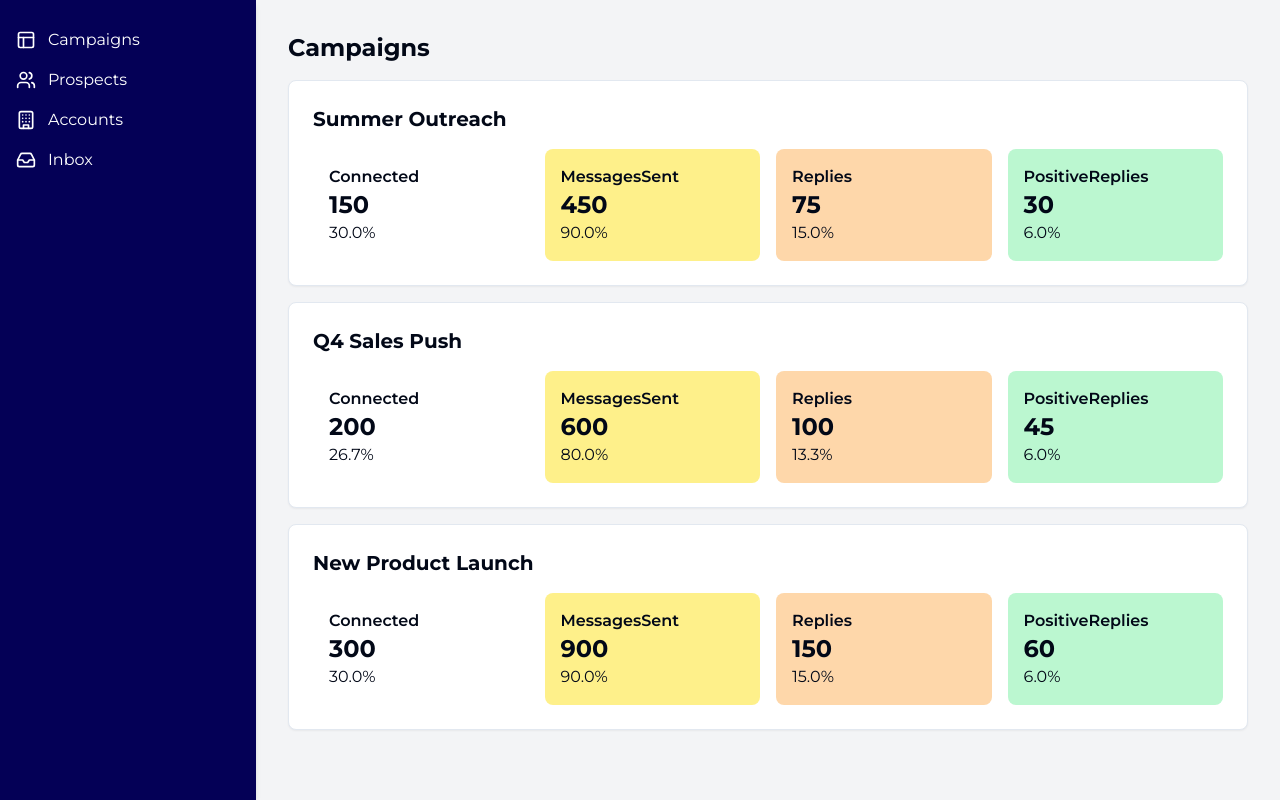
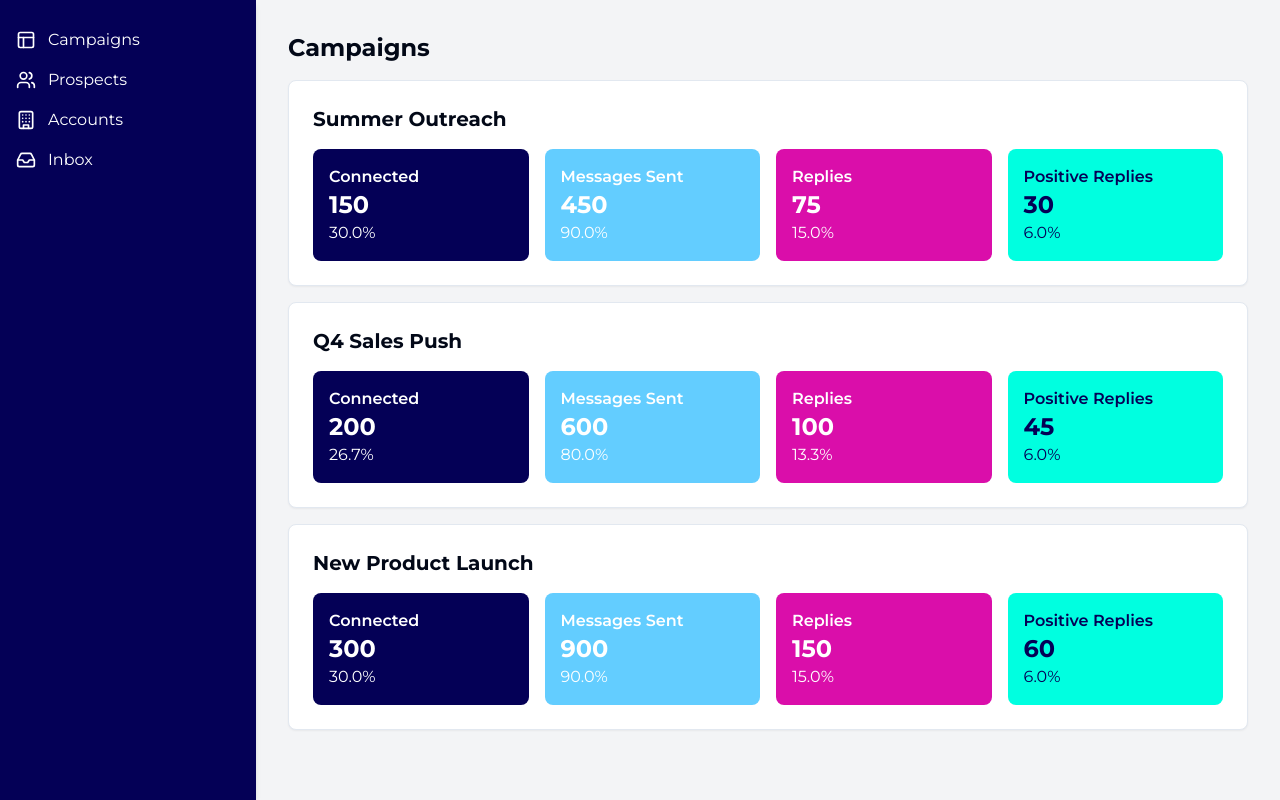
Before and after one commit to sanketmctrl/leadgenplatform-mockup-24, a React (Vite) app: page / in a window 1280 px wide. Built offline with nearby package versions, Linux system fonts and the light colour scheme.

Commit message:
Update brand colors in campaigns
Modified the campaigns page to reflect the updated brand colors for better visual consistency.
[skip gpt_engineer]

```diff
--- a/src/pages/CampaignsPage.jsx
+++ b/src/pages/CampaignsPage.jsx
@@ -21,10 +21,10 @@ const CampaignsPage = () => {
 
   const getColorClass = (metric) => {
     switch(metric) {
-      case 'connected': return 'bg-blue-200';
-      case 'messagesSent': return 'bg-yellow-200';
-      case 'replies': return 'bg-orange-200';
-      case 'positiveReplies': return 'bg-green-200';
+      case 'connected': return 'bg-main-blue text-white';
+      case 'messagesSent': return 'bg-sky-blue text-white';
+      case 'replies': return 'bg-purple text-white';
+      case 'positiveReplies': return 'bg-light-blue text-main-blue';
       default: return 'bg-gray-200';
     }
   };
@@ -40,7 +40,7 @@ const CampaignsPage = () => {
               <div className="grid grid-cols-4 gap-4">
                 {['connected', 'messagesSent', 'replies', 'positiveReplies'].map((metric) => (
                   <div key={metric} className={`p-4 rounded-lg ${getColorClass(metric)}`}>
-                    <p className="font-semibold">{metric.charAt(0).toUpperCase() + metric.slice(1)}</p>
+                    <p className="font-semibold">{metric.charAt(0).toUpperCase() + metric.slice(1).replace(/([A-Z])/g, ' $1').trim()}</p>
                     <p className="text-2xl font-bold">{campaign[metric]}</p>
                     <p>{calculatePercentage(campaign[metric], campaign.prospects)}</p>
                   </div>
```
